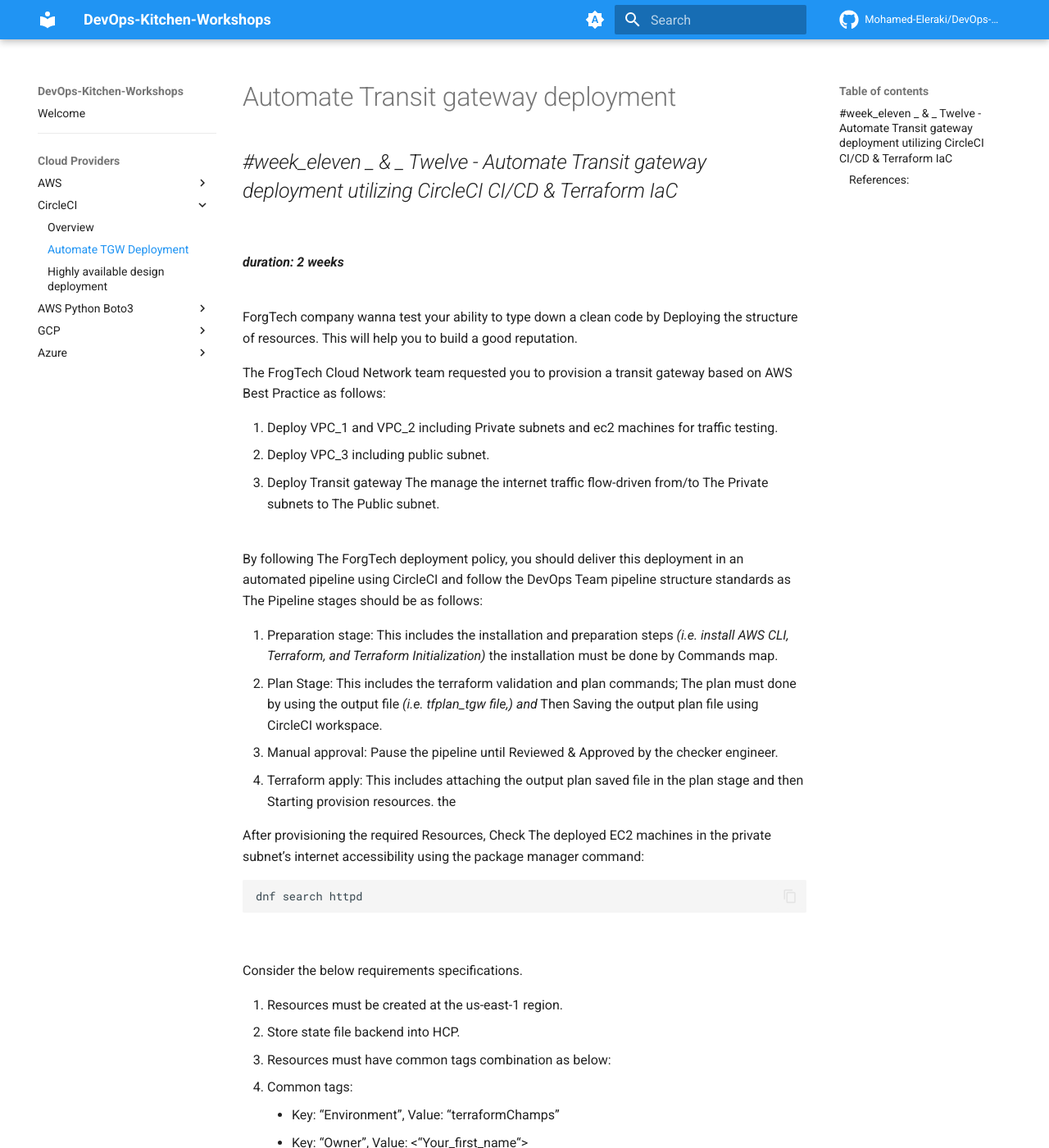
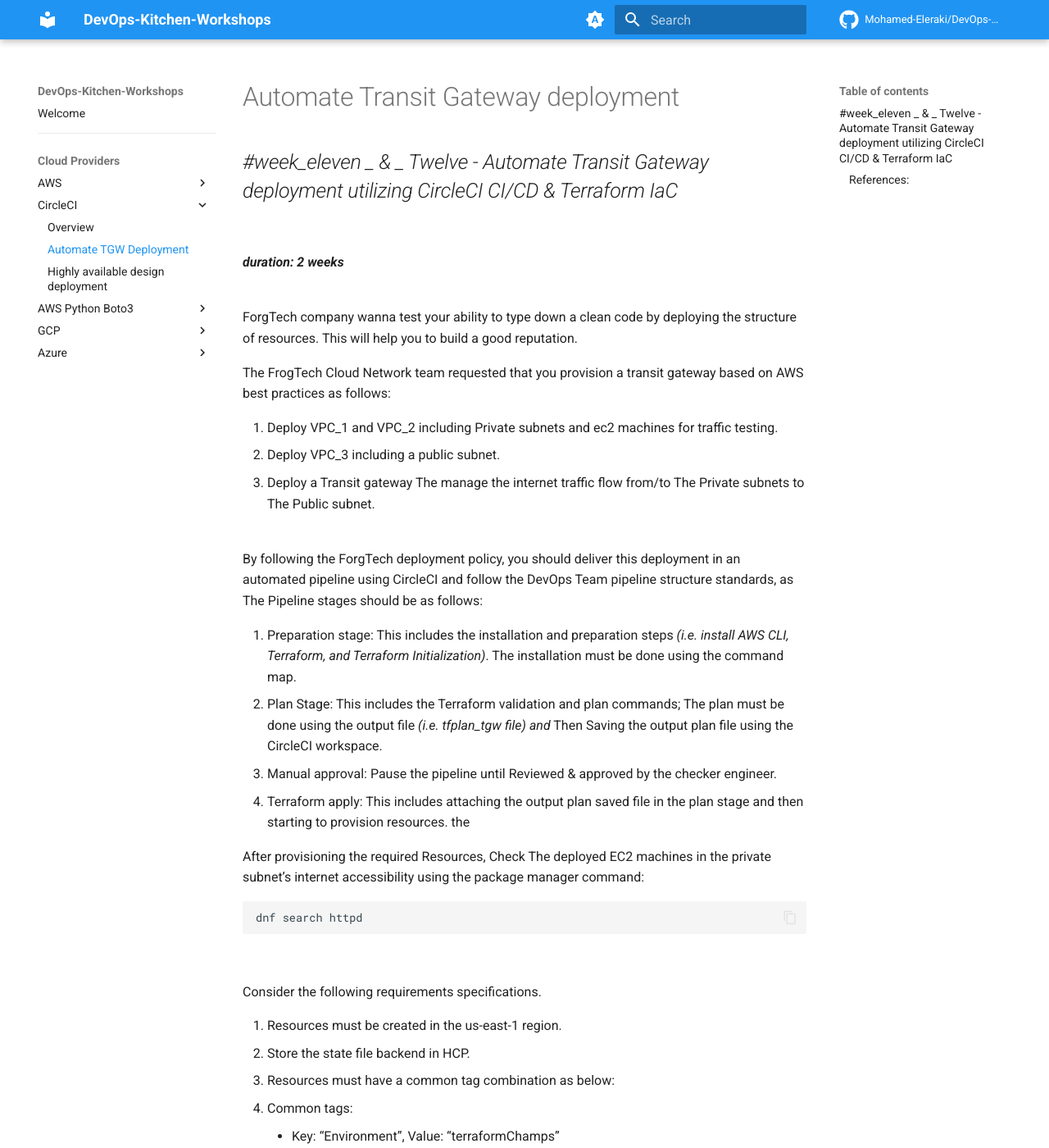
Before and after one commit to Mohamed-Eleraki/DevOps-Kitchen-Workshop, an MkDocs documentation site: the page built from docs/CircleCi/automate-transit-gateway-deployment.md, in a window 1280 px wide and 1400 px high. Shown: the whole window at 82% size. Built offline with MkDocs 1.6.1 and Material for MkDocs 9.7.7, drawn with Linux system fonts in a browser that asks for light colours; comment, search, counter and statistics services are not loaded; the version menu is left out; some of the changed text lies outside the part shown.

Commit message:
Update automate-transit-gateway-deployment.md

````diff
--- a/docs/CircleCi/automate-transit-gateway-deployment.md
+++ b/docs/CircleCi/automate-transit-gateway-deployment.md
@@ -1,30 +1,30 @@
-# Automate Transit gateway deployment
+# Automate Transit Gateway deployment
 
-## _#week_eleven _ & _ Twelve - Automate Transit gateway deployment utilizing CircleCI CI/CD & Terraform IaC_
+## _#week_eleven _ & _ Twelve - Automate Transit Gateway deployment utilizing CircleCI CI/CD & Terraform IaC_
 <br>
 
 **_duration: 2 weeks_**
 <br><br>
 
-ForgTech company wanna test your ability to type down a clean code by Deploying the structure of resources. This will help you to build a
+ForgTech company wanna test your ability to type down a clean code by deploying the structure of resources. This will help you to build a
 good reputation.
 
-The FrogTech Cloud Network team requested you to provision a transit gateway based on AWS Best Practice as follows:
+The FrogTech Cloud Network team requested that you provision a transit gateway based on AWS best practices as follows:
 
 1. Deploy VPC_1 and VPC_2 including Private subnets and ec2 machines for traffic testing.
-2. Deploy VPC_3 including public subnet.
-3. Deploy Transit gateway The manage the internet traffic flow-driven from/to The Private subnets to The Public subnet.
+2. Deploy VPC_3 including a public subnet.
+3. Deploy a Transit gateway The manage the internet traffic flow from/to The Private subnets to The Public subnet.
 <br><br>
 
-By following The ForgTech deployment policy, you should deliver this deployment in an automated pipeline using CircleCI and follow the
-DevOps Team pipeline structure standards as The Pipeline stages should be as follows:
+By following the ForgTech deployment policy, you should deliver this deployment in an automated pipeline using CircleCI and follow the
+DevOps Team pipeline structure standards, as The Pipeline stages should be as follows:
 
-1. Preparation stage: This includes the installation and preparation steps _(i.e. install AWS CLI, Terraform, and Terraform Initialization)_ the
-    installation must be done by Commands map.
-2. Plan Stage: This includes the terraform validation and plan commands; The plan must done by using the output file _(i.e. tfplan_tgw file,)_
-    _and_ Then Saving the output plan file using CircleCI workspace.
-3. Manual approval: Pause the pipeline until Reviewed & Approved by the checker engineer.
-4. Terraform apply: This includes attaching the output plan saved file in the plan stage and then Starting provision resources.
+1. Preparation stage: This includes the installation and preparation steps _(i.e. install AWS CLI, Terraform, and Terraform Initialization)_. The
+    installation must be done using the command map.
+2. Plan Stage: This includes the Terraform validation and plan commands; The plan must be done using the output file _(i.e. tfplan_tgw file)_
+    _and_ Then Saving the output plan file using the CircleCI workspace.
+3. Manual approval: Pause the pipeline until Reviewed & approved by the checker engineer.
+4. Terraform apply: This includes attaching the output plan saved file in the plan stage and then starting to provision resources.
     the
 
 After provisioning the required Resources, Check The deployed EC2 machines in the private subnet’s internet accessibility using the
@@ -34,11 +34,11 @@
 ```
 <br>
 
-Consider the below requirements specifications.
+Consider the following requirements specifications.
 
-1. Resources must be created at the us-east-1 region.
-2. Store state file backend into HCP.
-3. Resources must have common tags combination as below:
+1. Resources must be created in the us-east-1 region.
+2. Store the state file backend in HCP.
+3. Resources must have a common tag combination as below:
 4. Common tags:
     - Key: “Environment”, Value: “terraformChamps”
     - Key: “Owner”, Value: <“Your_first_name“>
@@ -47,9 +47,9 @@
 **Bonus**
 
 1. Build an Architecture diagram of the deployment resources.
-2. Build a personal document consisting of what you learn with deep details and resources _i.e. this will assist you to get back and refresh_
+2. Build a personal document consisting of what you learn with deep details and resources _i.e., this will assist you to get back and refresh_
     _your knowledge later_
-3. Append an extra step command of the Plan stage reviewing specific parts of attributes using jq command.
+3. Append an extra step command in the Plan stage to review specific parts of attributes using the jq command.
 4. Crafting multiple HCP workspaces.
 <br>
 
````
Also changed, not shown: other parts of docs/CircleCi/automate-transit-gateway-deployment.md (+4 -4 lines).
